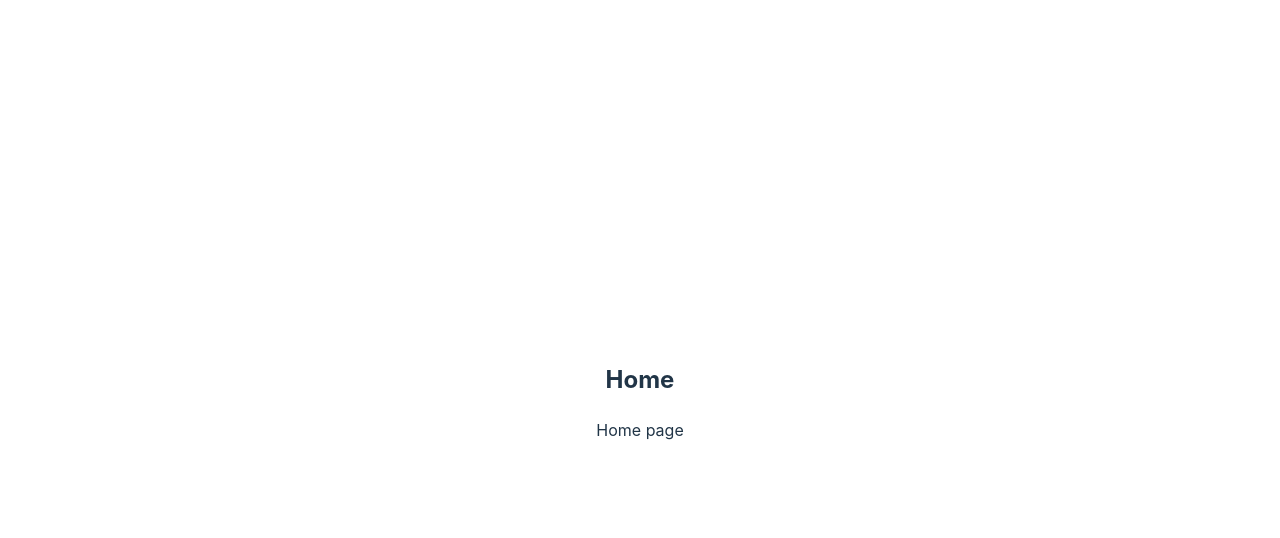
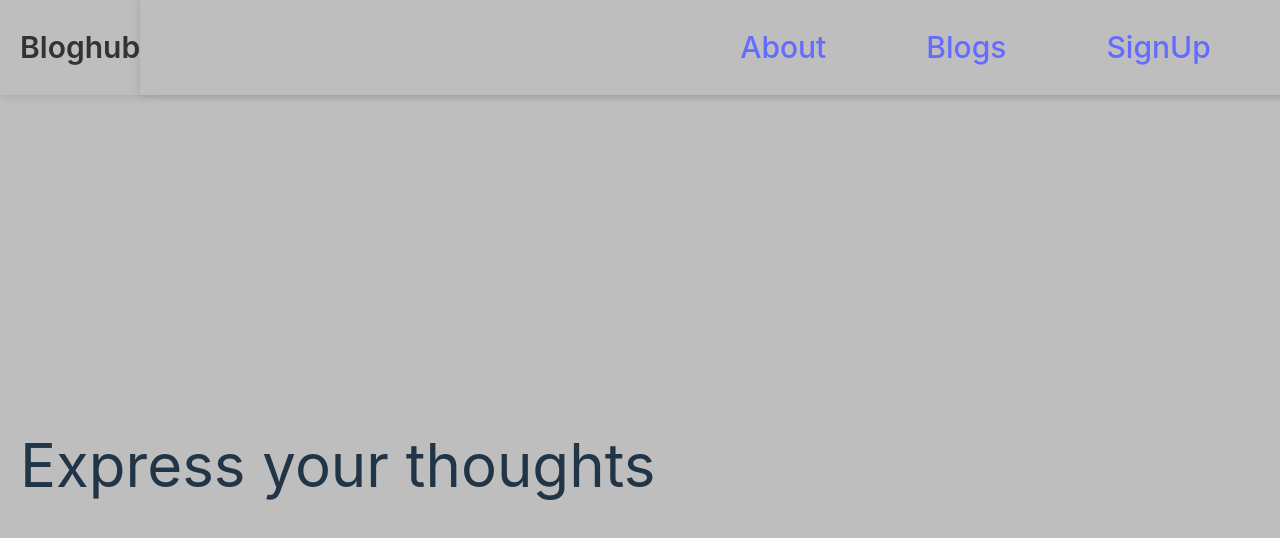
Before and after one commit to Prodigysec/Bloghub, a React (Vite) app in the folder client/: page / in a window 1280 px wide. Shown: the top 538 px of the page. Built offline with nearby package versions, Linux system fonts and the light colour scheme.

Commit message:
Create home page

```diff
--- a/client/src/components/home.jsx
+++ b/client/src/components/home.jsx
@@ -1,10 +1,20 @@
 import React, {useState} from 'react';
+import '../componentStyles/home.css';
 
 function Home() {
   return (
     <div>
-      <h2>Home</h2>
-      <p>Home page</p>
+      <header>
+        <h2>Bloghub</h2>
+        <nav>
+          <ul>
+            <li><a href="/about">About</a></li>
+            <li><a href="/blogs">Blogs</a></li>
+            <li><a href="/signup">SignUp</a></li>
+          </ul>
+        </nav>
+      </header>
+      <p className='quote'>Express your thoughts</p>
     </div>
   )
 }
```
